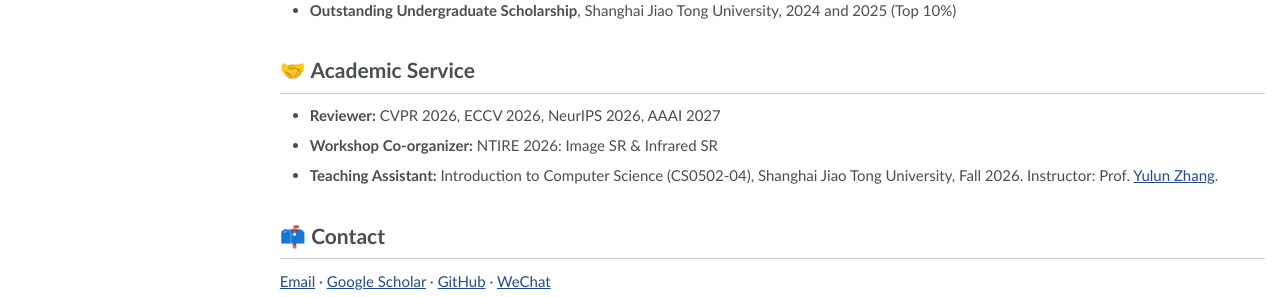
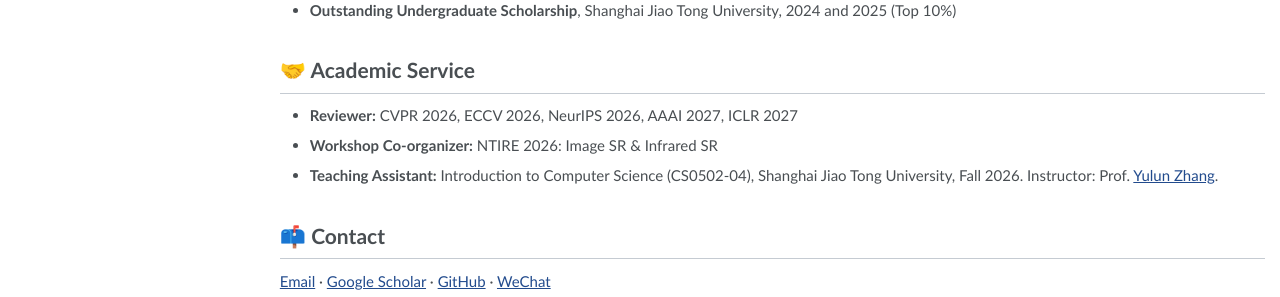
Before and after one commit to zzqingz/zzqingz.github.io, a Jekyll site: the page built from _pages/about.md, in a window 1280 px wide and 900 px high, scrolled down 755 px. Shown: the part 600-897 px from the top of the window. Built offline with Jekyll 4.4.1, drawn with Linux system fonts in a browser that asks for light colours.

Commit message:
Add ICLR 2027 reviewer service

```diff
--- a/_pages/about.md
+++ b/_pages/about.md
@@ -97,7 +97,7 @@ I warmly welcome collaborations and research discussions. Please feel free to re
 
 # 🤝 Academic Service
 
-- **Reviewer:** CVPR 2026, ECCV 2026, NeurIPS 2026, AAAI 2027
+- **Reviewer:** CVPR 2026, ECCV 2026, NeurIPS 2026, AAAI 2027, ICLR 2027
 - **Workshop Co-organizer:** NTIRE 2026: Image SR & Infrared SR
 - **Teaching Assistant:** Introduction to Computer Science (CS0502-04), Shanghai Jiao Tong University, Fall 2026. Instructor: Prof. [Yulun Zhang](https://yulunzhang.com/).
 
```
